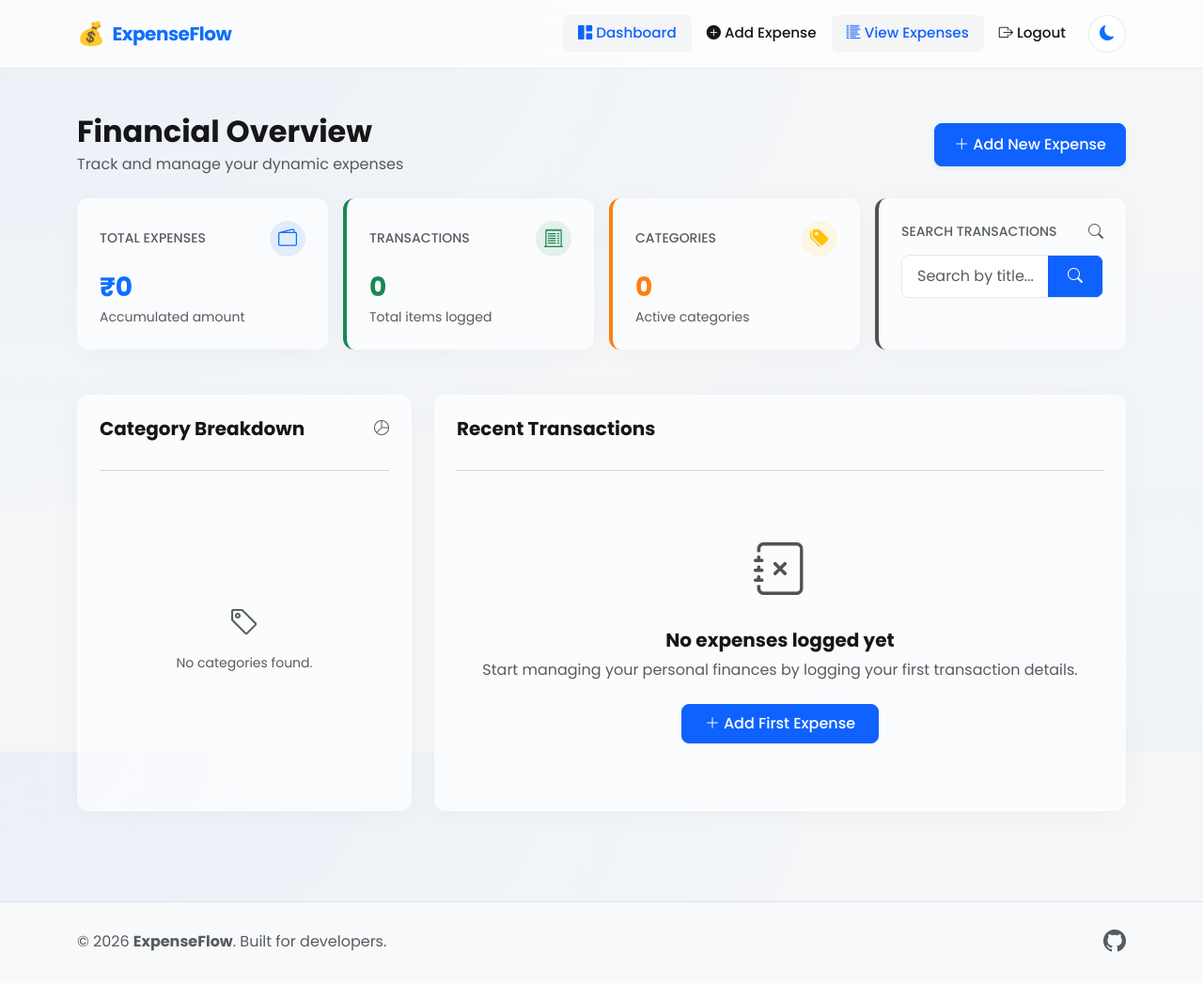
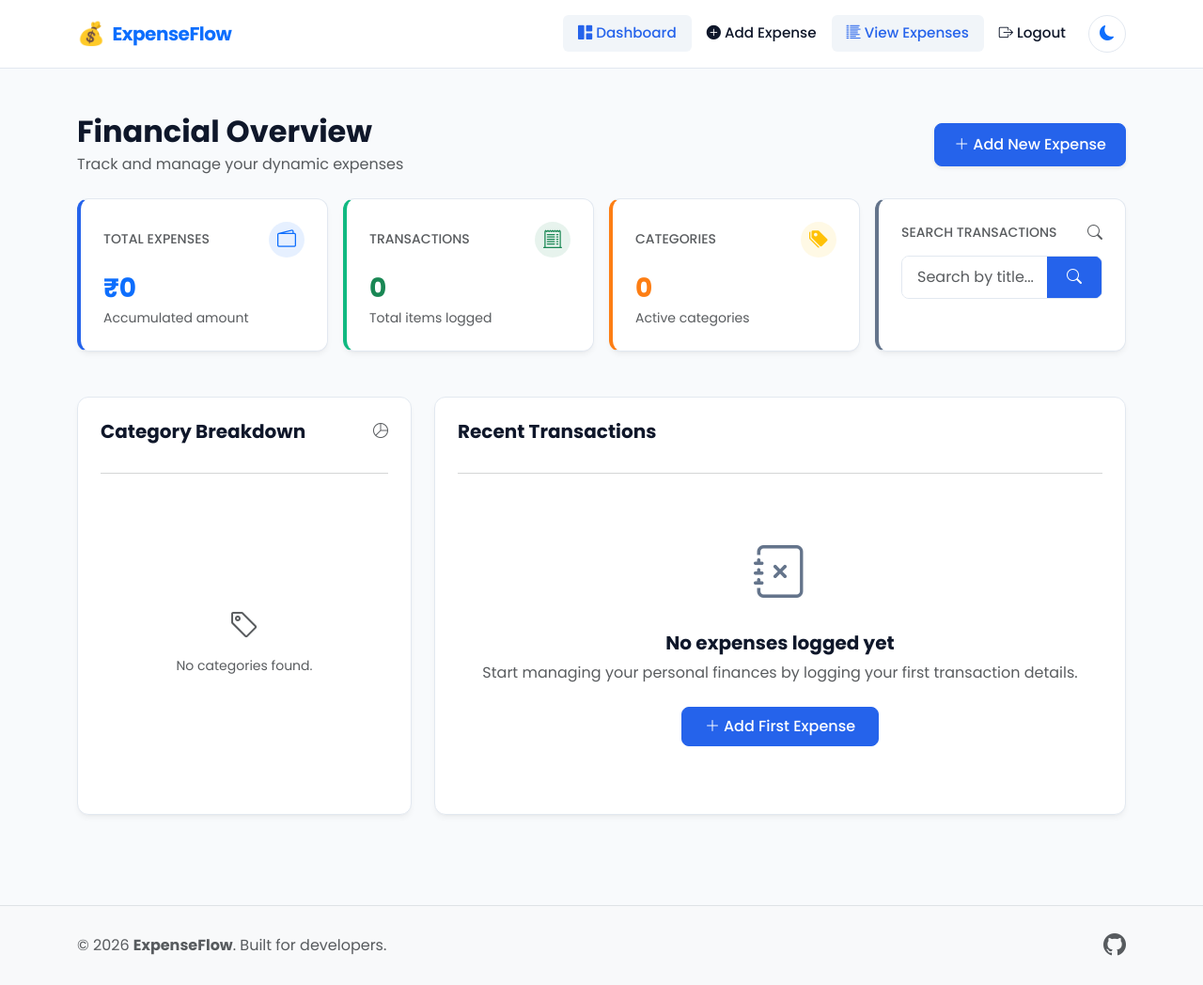
Before and after one commit to adityachillarge005/ExpenseFlow, a Django app: page /view-expenses/ in a window 1280 px wide. Shown: the whole page at 94% size. Before the commit the page ends 1013 px from the top, so only its background shows below. Run offline with Django 5.2, Linux system fonts and the light colour scheme; the visitor is signed in with stand-in values (Sample User, id 1); data that the repository does not hold is empty.

Commit message:
Refine theme to Stripe/Notion clean white and slate aesthetic, remove old glassmorphism card background blur, and align table container dividers

```diff
--- a/expense/static/css/style.css
+++ b/expense/static/css/style.css
@@ -3,40 +3,40 @@
 
 /* CSS Variables */
 :root {
-    --primary-color: #0f62fe;
-    --primary-hover: #0043ce;
-    --bg-color: #f4f6f8;
-    --card-bg: rgba(255, 255, 255, 0.65);
-    --text-color: #161616;
-    --text-muted: #525252;
-    --border-color: rgba(0, 0, 0, 0.08);
-    --shadow-sm: 0 1px 2px rgba(0, 0, 0, 0.03);
-    --shadow-md: 0 4px 30px rgba(0, 0, 0, 0.03);
-    --shadow-lg: 0 10px 40px rgba(0, 0, 0, 0.05);
-    --input-bg: rgba(255, 255, 255, 0.75);
-    --nav-bg: rgba(255, 255, 255, 0.75);
-    --danger-color: #da1e28;
-    --success-color: #198754;
-    --accent-bg: rgba(0, 0, 0, 0.03);
+    --primary-color: #2563eb;
+    --primary-hover: #1d4ed8;
+    --bg-color: #f8fafc;
+    --card-bg: #ffffff;
+    --text-color: #0f172a;
+    --text-muted: #64748b;
+    --border-color: #e2e8f0;
+    --shadow-sm: 0 1px 2px 0 rgba(0, 0, 0, 0.05);
+    --shadow-md: 0 4px 6px -1px rgba(0, 0, 0, 0.05), 0 2px 4px -2px rgba(0, 0, 0, 0.05);
+    --shadow-lg: 0 10px 15px -3px rgba(0, 0, 0, 0.04), 0 4px 6px -4px rgba(0, 0, 0, 0.04);
+    --input-bg: #ffffff;
+    --nav-bg: #ffffff;
+    --danger-color: #ef4444;
+    --success-color: #10b981;
+    --accent-bg: #f1f5f9;
     --calendar-icon-filter: invert(0);
 }
 
 [data-bs-theme="dark"] {
-    --primary-color: #4589ff;
-    --primary-hover: #6ea2ff;
-    --bg-color: #0d1117;
-    --card-bg: rgba(22, 27, 34, 0.6);
-    --text-color: #f4f6f9;
-    --text-muted: #8b949e;
-    --border-color: rgba(255, 255, 255, 0.08);
-    --shadow-sm: 0 1px 2px rgba(0, 0, 0, 0.1);
-    --shadow-md: 0 4px 30px rgba(0, 0, 0, 0.2);
-    --shadow-lg: 0 10px 40px rgba(0, 0, 0, 0.3);
-    --input-bg: rgba(13, 17, 23, 0.7);
-    --nav-bg: rgba(22, 27, 34, 0.7);
-    --danger-color: #fa4d56;
-    --success-color: #24a148;
-    --accent-bg: rgba(255, 255, 255, 0.03);
+    --primary-color: #3b82f6;
+    --primary-hover: #60a5fa;
+    --bg-color: #0f172a;
+    --card-bg: #1e293b;
+    --text-color: #f8fafc;
+    --text-muted: #94a3b8;
+    --border-color: #334155;
+    --shadow-sm: 0 1px 2px 0 rgba(0, 0, 0, 0.25);
+    --shadow-md: 0 4px 6px -1px rgba(0, 0, 0, 0.3), 0 2px 4px -2px rgba(0, 0, 0, 0.3);
+    --shadow-lg: 0 10px 15px -3px rgba(0, 0, 0, 0.35), 0 4px 6px -4px rgba(0, 0, 0, 0.35);
+    --input-bg: #0f172a;
+    --nav-bg: #1e293b;
+    --danger-color: #f87171;
+    --success-color: #34d399;
+    --accent-bg: #334155;
     --calendar-icon-filter: invert(1);
 }
 
@@ -44,12 +44,10 @@
 body {
     font-family: 'Poppins', system-ui, -apple-system, "Segoe UI", Roboto, Helvetica, Arial, sans-serif;
     background-color: var(--bg-color);
-    background-image:
-        radial-gradient(at 0% 0%, rgba(15, 98, 254, 0.04) 0px, transparent 50%),
-        radial-gradient(at 100% 100%, rgba(15, 98, 254, 0.02) 0px, transparent 50%);
-    background-attachment: fixed;
     color: var(--text-color);
-    transition: background-color 0.3s ease, color 0.3s ease;
+    -webkit-font-smoothing: antialiased;
+    -moz-osx-font-smoothing: grayscale;
+    transition: background-color 0.2s ease, color 0.2s ease;
     min-height: 100vh;
     display: flex;
     flex-direction: column;
@@ -72,14 +70,13 @@ h1, h2, h3, h4, h5, h6 {
     border: 1px solid var(--border-color);
     border-radius: 0.75rem;
     box-shadow: var(--shadow-md);
-    backdrop-filter: blur(12px) saturate(180%);
-    -webkit-backdrop-filter: blur(12px) saturate(180%);
-    transition: transform 0.25s cubic-bezier(0.4, 0, 0.2, 1), box-shadow 0.25s cubic-bezier(0.4, 0, 0.2, 1), background-color 0.3s ease, border-color 0.3s ease;
+    transition: transform 0.2s cubic-bezier(0.16, 1, 0.3, 1), box-shadow 0.2s cubic-bezier(0.16, 1, 0.3, 1), border-color 0.2s ease;
 }
 
 .premium-card:hover {
-    transform: translateY(-4px);
+    transform: translateY(-2px);
     box-shadow: var(--shadow-lg);
+    border-color: rgba(37, 99, 235, 0.25);
 }
 
 .premium-card-stat {
@@ -88,16 +85,14 @@ h1, h2, h3, h4, h5, h6 {
 
 /* Custom transitions */
 .transition-all {
-    transition: all 0.25s cubic-bezier(0.4, 0, 0.2, 1);
+    transition: all 0.2s ease;
 }
 
 /* Nav Link Hover Lift */
 .navbar {
     background-color: var(--nav-bg) !important;
     border-bottom: 1px solid var(--border-color);
-    backdrop-filter: blur(12px);
-    -webkit-backdrop-filter: blur(12px);
-    transition: background-color 0.3s ease, border-color 0.3s ease;
+    transition: background-color 0.2s ease, border-color 0.2s ease;
     padding: 0.8rem 1rem;
 }
 
--- a/expense/templates/add_expense.html
+++ b/expense/templates/add_expense.html
@@ -11,7 +11,7 @@
         </a>
 
         <!-- Form Card -->
-        <div class="card premium-card border-0 p-4 p-md-5">
+        <div class="card premium-card p-4 p-md-5">
             <div class="text-center mb-4">
                 <div class="rounded-circle bg-primary bg-opacity-10 text-primary p-3 d-inline-flex mb-3">
                     <i class="bi bi-wallet-fill fs-3"></i>
--- a/expense/templates/delete_expense.html
+++ b/expense/templates/delete_expense.html
@@ -6,7 +6,7 @@
 <div class="row justify-content-center fade-in">
     <div class="col-12 col-md-8 col-lg-5">
         <!-- Confirmation Card -->
-        <div class="card premium-card border-0 p-4 p-md-5 text-center">
+        <div class="card premium-card p-4 p-md-5 text-center">
             <div class="rounded-circle bg-danger bg-opacity-10 text-danger p-3 d-inline-flex mb-4 mx-auto" style="width: 70px; height: 70px; align-items: center; justify-content: center;">
                 <i class="bi bi-exclamation-triangle-fill fs-2"></i>
             </div>
--- a/expense/templates/edit_expense.html
+++ b/expense/templates/edit_expense.html
@@ -11,7 +11,7 @@
         </a>
 
         <!-- Form Card -->
-        <div class="card premium-card border-0 p-4 p-md-5">
+        <div class="card premium-card p-4 p-md-5">
             <div class="text-center mb-4">
                 <div class="rounded-circle bg-primary bg-opacity-10 text-primary p-3 d-inline-flex mb-3">
                     <i class="bi bi-pencil-square fs-3"></i>
--- a/expense/templates/home.html
+++ b/expense/templates/home.html
@@ -42,7 +42,7 @@
         <!-- Visual Mockup Card Grid -->
         <div class="row g-4 mt-4 text-start">
             <div class="col-12 col-md-4">
-                <div class="card premium-card border-0 p-4 h-100">
+                <div class="card premium-card p-4 h-100">
                     <div class="rounded-3 bg-primary bg-opacity-10 p-2 d-inline-block mb-3" style="width: 42px; height: 42px;">
                         <i class="bi bi-wallet2 text-primary fs-4 line-height-1"></i>
                     </div>
@@ -51,7 +51,7 @@
                 </div>
             </div>
             <div class="col-12 col-md-4">
-                <div class="card premium-card border-0 p-4 h-100">
+                <div class="card premium-card p-4 h-100">
                     <div class="rounded-3 bg-success bg-opacity-10 p-2 d-inline-block mb-3" style="width: 42px; height: 42px;">
                         <i class="bi bi-bar-chart-line text-success fs-4 line-height-1"></i>
                     </div>
@@ -60,7 +60,7 @@
                 </div>
             </div>
             <div class="col-12 col-md-4">
-                <div class="card premium-card border-0 p-4 h-100">
+                <div class="card premium-card p-4 h-100">
                     <div class="rounded-3 bg-warning bg-opacity-10 p-2 d-inline-block mb-3" style="width: 42px; height: 42px;">
                         <i class="bi bi-moon-stars text-warning fs-4 line-height-1"></i>
                     </div>
--- a/expense/templates/login.html
+++ b/expense/templates/login.html
@@ -6,7 +6,7 @@
 <div class="row justify-content-center align-items-center py-4 fade-in">
     <div class="col-12 col-md-8 col-lg-5">
         <!-- Auth Card -->
-        <div class="card premium-card border-0 p-4 p-md-5">
+        <div class="card premium-card p-4 p-md-5">
             <div class="text-center mb-4">
                 <a class="d-flex align-items-center justify-content-center text-decoration-none text-primary fs-3 fw-bold mb-3" href="{% url 'home' %}">
                     <span class="me-2">💰</span>
--- a/expense/templates/register.html
+++ b/expense/templates/register.html
@@ -6,7 +6,7 @@
 <div class="row justify-content-center align-items-center py-4 fade-in">
     <div class="col-12 col-md-8 col-lg-5">
         <!-- Auth Card -->
-        <div class="card premium-card border-0 p-4 p-md-5">
+        <div class="card premium-card p-4 p-md-5">
             <div class="text-center mb-4">
                 <a class="d-flex align-items-center justify-content-center text-decoration-none text-primary fs-3 fw-bold mb-3" href="{% url 'home' %}">
                     <span class="me-2">💰</span>
--- a/expense/templates/view_expense.html
+++ b/expense/templates/view_expense.html
@@ -21,7 +21,7 @@
     <div class="row g-3 mb-5">
         <!-- Card 1: Total Expenses -->
         <div class="col-12 col-sm-6 col-lg-3">
-            <div class="card premium-card premium-card-stat border-0 h-100 p-4">
+            <div class="card premium-card premium-card-stat h-100 p-4">
                 <div class="d-flex justify-content-between align-items-center mb-3">
                     <span class="text-muted small fw-medium">TOTAL EXPENSES</span>
                     <div class="rounded-circle bg-primary bg-opacity-10 p-2 text-primary d-flex align-items-center justify-content-center" style="width: 38px; height: 38px;">
@@ -35,7 +35,7 @@
 
         <!-- Card 2: Transactions -->
         <div class="col-12 col-sm-6 col-lg-3">
-            <div class="card premium-card border-0 h-100 p-4" style="border-left: 4px solid var(--success-color) !important;">
+            <div class="card premium-card h-100 p-4" style="border-left: 4px solid var(--success-color) !important;">
                 <div class="d-flex justify-content-between align-items-center mb-3">
                     <span class="text-muted small fw-medium">TRANSACTIONS</span>
                     <div class="rounded-circle bg-success bg-opacity-10 p-2 text-success d-flex align-items-center justify-content-center" style="width: 38px; height: 38px;">
@@ -49,7 +49,7 @@
 
         <!-- Card 3: Categories -->
         <div class="col-12 col-sm-6 col-lg-3">
-            <div class="card premium-card border-0 h-100 p-4" style="border-left: 4px solid #fd7e14 !important;">
+            <div class="card premium-card h-100 p-4" style="border-left: 4px solid #fd7e14 !important;">
                 <div class="d-flex justify-content-between align-items-center mb-3">
                     <span class="text-muted small fw-medium">CATEGORIES</span>
                     <div class="rounded-circle bg-warning bg-opacity-10 p-2 text-warning d-flex align-items-center justify-content-center" style="width: 38px; height: 38px;">
@@ -63,7 +63,7 @@
 
         <!-- Card 4: Search -->
         <div class="col-12 col-sm-6 col-lg-3">
-            <div class="card premium-card search-card border-0 h-100 p-4" style="border-left: 4px solid var(--text-muted) !important;">
+            <div class="card premium-card search-card h-100 p-4" style="border-left: 4px solid var(--text-muted) !important;">
                 <div class="d-flex justify-content-between align-items-center mb-2">
                     <span class="text-muted small fw-medium">SEARCH TRANSACTIONS</span>
                     <div class="text-muted">
@@ -84,7 +84,7 @@
     <div class="row g-4 mb-5">
         <!-- Category Summary Section -->
         <div class="col-12 col-lg-4">
-            <div class="card premium-card border-0 p-4 h-100">
+            <div class="card premium-card p-4 h-100">
                 <div class="d-flex justify-content-between align-items-center mb-3">
                     <h5 class="fw-bold mb-0">Category Breakdown</h5>
                     <i class="bi bi-pie-chart text-muted"></i>
@@ -119,7 +119,7 @@
 
         <!-- Transactions/Expenses Table List -->
         <div class="col-12 col-lg-8">
-            <div class="card premium-card border-0 p-4 h-100">
+            <div class="card premium-card p-4 h-100">
                 <div class="d-flex justify-content-between align-items-center mb-3">
                     <h5 class="fw-bold mb-0">Recent Transactions</h5>
                     {% if search %}
```
Also changed, not shown: other parts of expense/static/css/style.css (+19 -11 lines).
